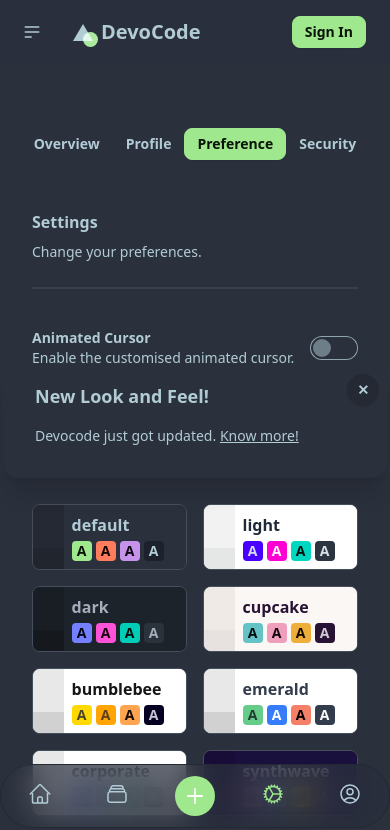
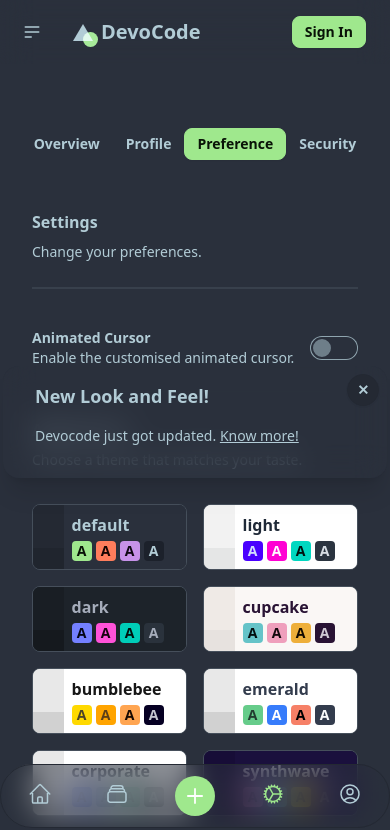
Before and after one commit to imankitkalirawana/dynamic-devocode, a Next.js app: page /settings/preference in a window 390 px wide. Shown: the top 830 px of the page. Built offline with nearby package versions, Linux system fonts and the light colour scheme.

Commit message:
Update NotFound and Navbar components

```diff
--- a/components/assets/NotFound.tsx
+++ b/components/assets/NotFound.tsx
@@ -7,7 +7,7 @@ interface NotFoundProps {
 const NotFound: React.FC<NotFoundProps> = ({ message }) => {
   return (
     <div className="col-span-12 md:col-span-8 lg:col-span-4 col-start-1 md:col-start-3 lg:col-start-5">
-      <svg
+      {/* <svg
         fill="none"
         viewBox="-80 0 369 271"
         // width="360"
@@ -91,7 +91,12 @@ const NotFound: React.FC<NotFoundProps> = ({ message }) => {
             ></feBlend>
           </filter>
         </defs>
-      </svg>
+      </svg> */}
+
+      <div className="relative w-[300px] mb-24 mt-10 mx-auto">
+        <div className="w-0 h-0 border-l-[100px] border-l-transparent border-b-[170px] border-base-content border-r-[100px] border-r-transparent transition-all"></div>
+        <div className="absolute bottom-[-66px] right-[40px] w-[150px] h-[150px] bg-primary rounded-full mix-blend-screen transition-all"></div>
+      </div>
       <div className="text-lg text-center">
         {message ? message : "Page not found"}
       </div>
--- a/components/common/BottomBar.tsx
+++ b/components/common/BottomBar.tsx
@@ -6,7 +6,7 @@ import { usePathname } from "next/navigation";
 const BottomBar = () => {
   const pathname = usePathname();
   return (
-    <div className="fixed z-50 w-full h-16 max-w-lg -translate-x-1/2 bg-base-100/70 border border-base-200 rounded-full bottom-4 left-1/2 backdrop-blur-lg">
+    <div className="fixed z-50 w-full h-16 max-w-lg -translate-x-1/2 bg-base-100/50 border border-base-200 rounded-full bottom-4 left-1/2 backdrop-blur-lg">
       <div className="grid h-full max-w-lg grid-cols-5 mx-auto">
         <Link
           href={"/"}
--- a/components/common/Navbar.tsx
+++ b/components/common/Navbar.tsx
@@ -78,7 +78,7 @@ const Navbar = () => {
         />
       )}
       <div
-        className={`navbar bg-base-100/70 fixed z-30 text-content backdrop-blur-lg transition-all duration-1000 top-0 ${
+        className={`navbar bg-base-100/50 fixed z-30 text-content backdrop-blur-lg transition-all duration-1000 top-0 ${
           location?.startsWith("/auth") ? "hidden" : ""
         }`}
       >
@@ -105,46 +105,6 @@ const Navbar = () => {
                 />
               </svg>
             </label>
-            <input id="my-drawer" type="checkbox" className="drawer-toggle" />
-
-            <div className="drawer-side z-40" tabIndex={0}>
-              <label
-                htmlFor="my-drawer"
-                aria-label="close sidebar"
-                className="drawer-overlay"
-              ></label>
-              <ul className="menu p-4 w-80 min-h-full bg-base-200 text-base-content">
-                <li>
-                  <Link href={"/"}>Home</Link>
-                </li>
-                {loggedIn && (
-                  <li>
-                    <Link href={"/dashboard"}>Dashboard</Link>
-                  </li>
-                )}
-                <li>
-                  <Link href={"/resources"}>Resources</Link>
-                </li>
-                <li>
-                  <Link href={"/resources/subjects"}>Subjects</Link>
-                </li>
-                {/* <li>
-                  <Link href={"/resources/announcements"}>Announcements</Link>
-                </li>
-                <li>
-                  <Link href={"/resources/dl"}>DL's</Link>
-                </li> */}
-                <li>
-                  <Link href={"/settings/preference"}>Settings</Link>
-                </li>
-                <li>
-                  <a href="https://divinelydeveloper.me">About</a>
-                </li>
-                <li>
-                  <a href="https://divinelydeveloper.me">Contact</a>
-                </li>
-              </ul>
-            </div>
           </div>
           <Link
             href={"/"}
@@ -308,7 +268,7 @@ const Navbar = () => {
       </div>
       {isNew && (
         <div
-          className="card max-w-96 w-full bg-base-100 shadow-xl fixed bottom-[50%] translate-y-[50%] z-10 left-[50%] translate-x-[-50%] px-8 py-4 md:left-1 md:bottom-1 md:translate-x-0 md:translate-y-0"
+          className="card max-w-96 w-full bg-base-100/50 backdrop-blur-lg shadow-xl fixed bottom-[50%] translate-y-[50%] z-10 left-[50%] translate-x-[-50%] px-8 py-4 md:left-1 md:bottom-1 md:translate-x-0 md:translate-y-0"
           id="updated-popup"
         >
           <form method="dialog">
@@ -332,6 +292,45 @@ const Navbar = () => {
           </p>
         </div>
       )}
+      <input id="my-drawer" type="checkbox" className="drawer-toggle" />
+      <div className="drawer-side z-50" tabIndex={0}>
+        <label
+          htmlFor="my-drawer"
+          aria-label="close sidebar"
+          className="drawer-overlay"
+        ></label>
+        <ul className="menu p-4 w-80 min-h-full bg-base-100/50 backdrop-blur-lg text-base-content">
+          <li>
+            <Link href={"/"}>Home</Link>
+          </li>
+          {loggedIn && (
+            <li>
+              <Link href={"/dashboard"}>Dashboard</Link>
+            </li>
+          )}
+          <li>
+            <Link href={"/resources"}>Resources</Link>
+          </li>
+          <li>
+            <Link href={"/resources/subjects"}>Subjects</Link>
+          </li>
+          {/* <li>
+                  <Link href={"/resources/announcements"}>Announcements</Link>
+                </li>
+                <li>
+                  <Link href={"/resources/dl"}>DL's</Link>
+                </li> */}
+          <li>
+            <Link href={"/settings/preference"}>Settings</Link>
+          </li>
+          <li>
+            <a href="https://divinelydeveloper.me">About</a>
+          </li>
+          <li>
+            <a href="https://divinelydeveloper.me">Contact</a>
+          </li>
+        </ul>
+      </div>
     </>
   );
 };
--- a/components/resources/Resources.tsx
+++ b/components/resources/Resources.tsx
@@ -224,7 +224,7 @@ const Resources: React.FC<ResourcesProps> = ({ resources }) => {
           </div>
           <ul
             tabIndex={0}
-            className="dropdown-content z-[1] menu p-2 shadow bg-base-100 rounded-box w-52"
+            className="dropdown-content z-[1] menu p-2 shadow bg-base-100/20 backdrop-blur-lg rounded-box w-52"
           >
             <li onClick={() => setFilterCriteria("ascending")}>
               <a>
@@ -345,7 +345,10 @@ const Resources: React.FC<ResourcesProps> = ({ resources }) => {
             title={`Title: ${resource.title}\nDescription: ${resource.description}`}
           >
             {path?.includes("all") && (
-              <span className="indicator-item badge badge-primary -top-2 -right-4 absolute">
+              // <span className="indicator-item badge badge-primary -top-2 -right-4 absolute">
+              //   {resource.type}
+              // </span>
+              <span className="indicator-item absolute -top-2 -right-4 inline-flex items-center rounded-md bg-primary/10 px-2 py-1 text-xs font-medium text-primary ring-1 ring-inset ring-primary/70 backdrop-blur-lg">
                 {resource.type}
               </span>
             )}
--- a/components/resources/Subjects.tsx
+++ b/components/resources/Subjects.tsx
@@ -170,7 +170,7 @@ const Subjects: React.FC<SubjectsProps> = ({ subjects }) => {
           </div>
           <ul
             tabIndex={0}
-            className="dropdown-content z-[1] menu p-2 shadow bg-base-100 rounded-box w-52"
+            className="dropdown-content z-[1] menu p-2 shadow bg-base-100/20 backdrop-blur-lg rounded-box w-52"
           >
             <li onClick={() => setFilterCriteria("ascending")}>
               <a>
```
